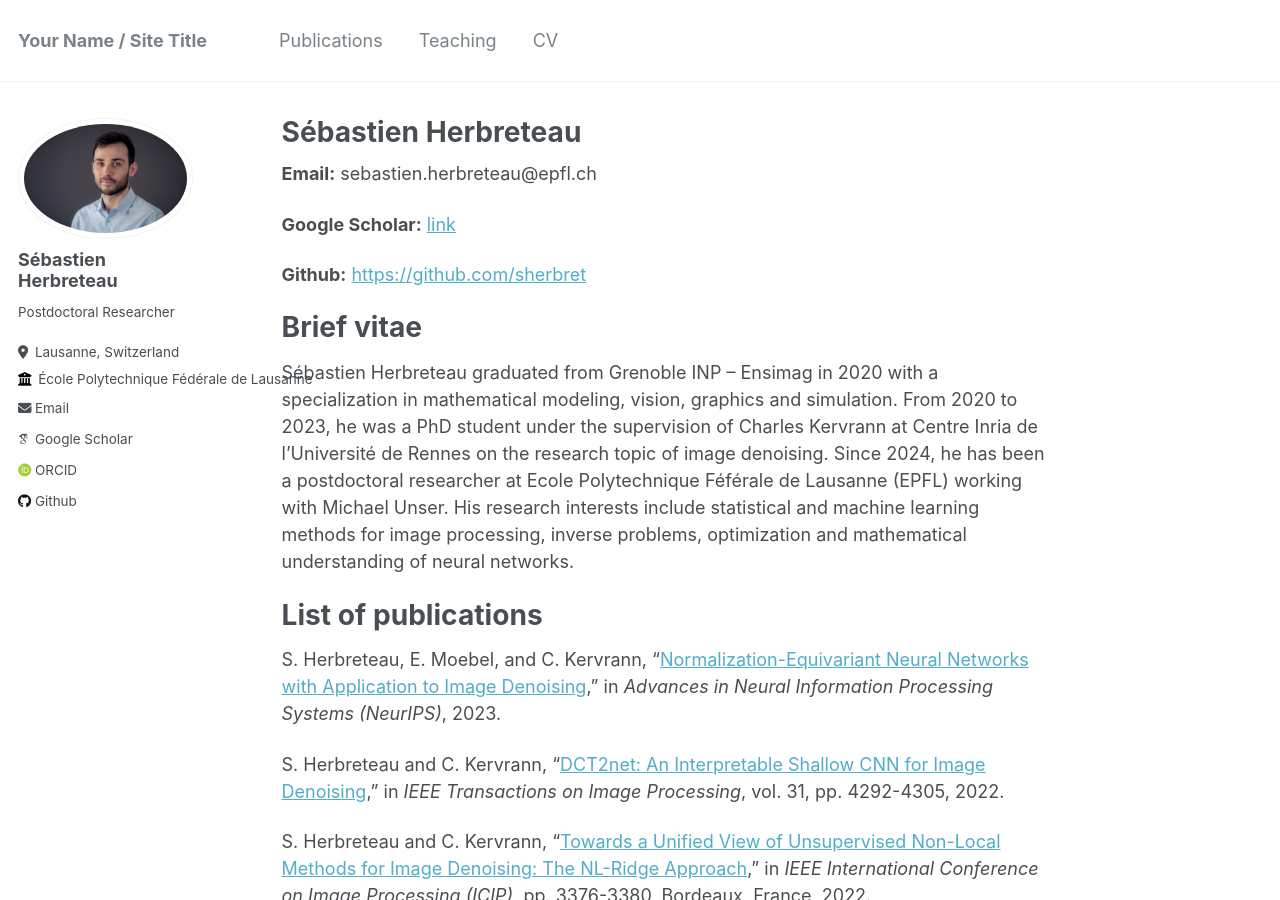
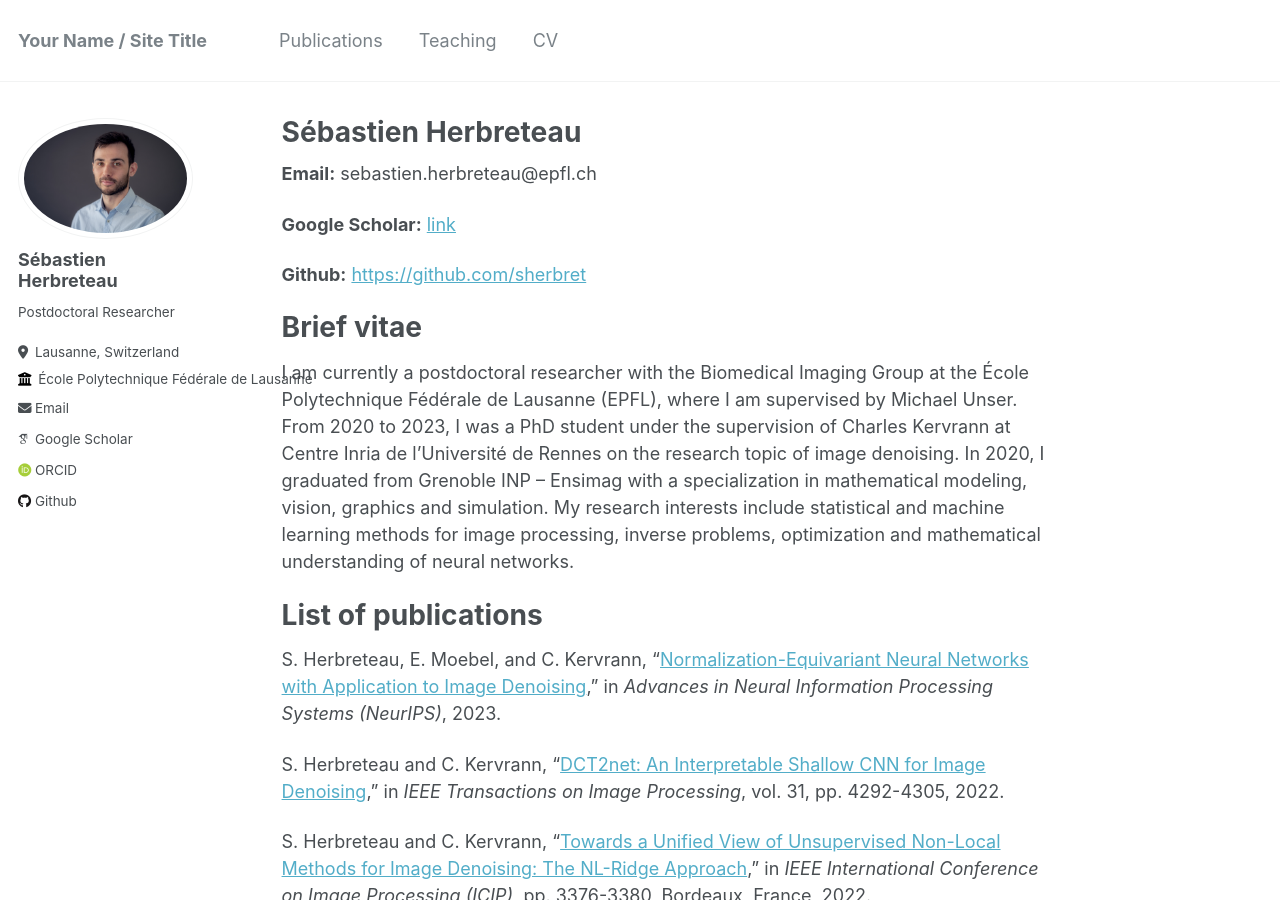
Before and after one commit to sherbret/sherbret.github.io, a Jekyll site: the page built from _pages/about.md, in a window 1280 px wide and 900 px high. Built offline with Jekyll 4.4.1, drawn with Linux system fonts in a browser that asks for light colours; some web fonts are replaced.

Commit message:
Update about.md

```diff
--- a/_pages/about.md
+++ b/_pages/about.md
@@ -17,7 +17,7 @@ redirect_from:
 Brief vitae
 ======
 
-Sébastien Herbreteau graduated from Grenoble INP – Ensimag in 2020 with a specialization in mathematical modeling, vision, graphics and simulation. From 2020 to 2023, he was a PhD student under the supervision of Charles Kervrann at Centre Inria de l’Université de Rennes on the research topic of image denoising. Since 2024, he has been a postdoctoral researcher at Ecole Polytechnique Féférale de Lausanne (EPFL) working with Michael Unser. His research interests include statistical and machine learning methods for image processing, inverse problems, optimization and mathematical understanding of neural networks.
+I am currently a postdoctoral researcher with the Biomedical Imaging Group at the École Polytechnique Fédérale de Lausanne (EPFL), where I am supervised by Michael Unser. From 2020 to 2023, I was a PhD student under the supervision of Charles Kervrann at Centre Inria de l’Université de Rennes on the research topic of image denoising. In 2020, I graduated from Grenoble INP – Ensimag with a specialization in mathematical modeling, vision, graphics and simulation. My research interests include statistical and machine learning methods for image processing, inverse problems, optimization and mathematical understanding of neural networks.
 
 List of publications
 ======
```
